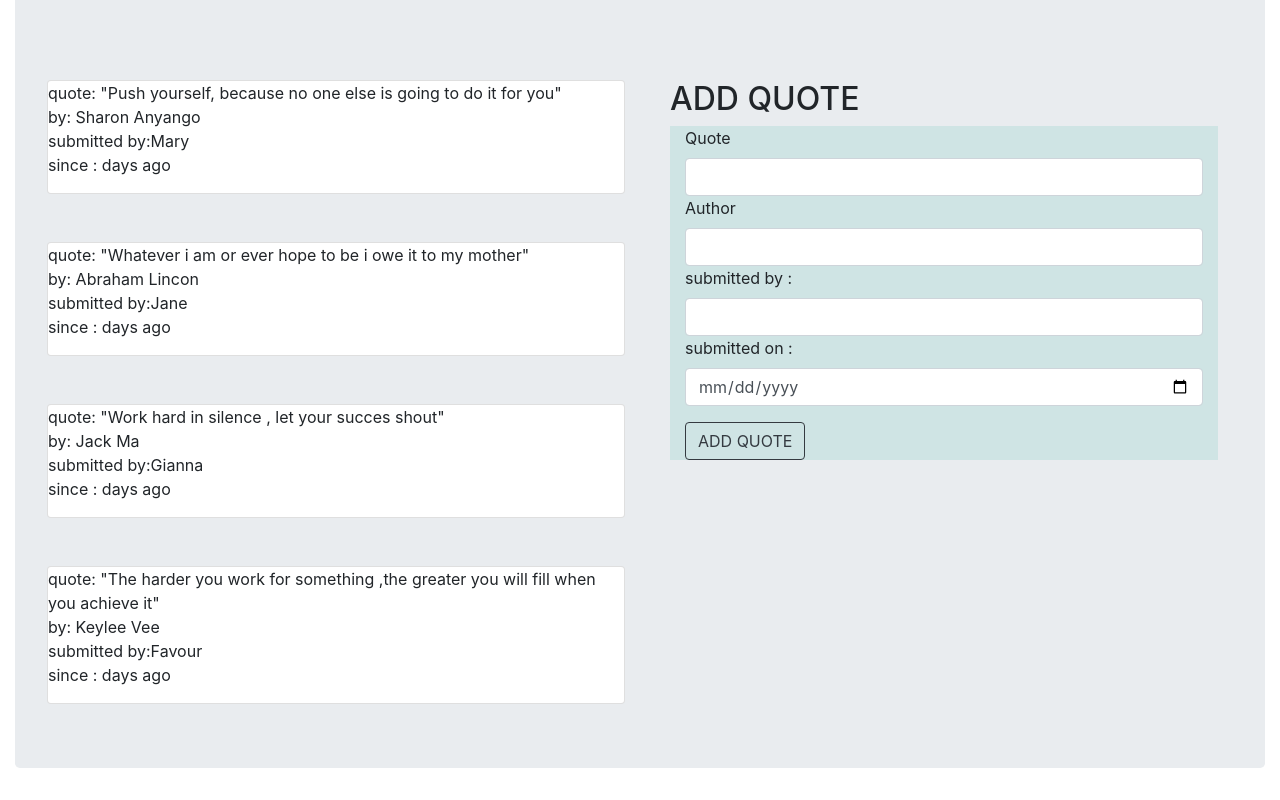
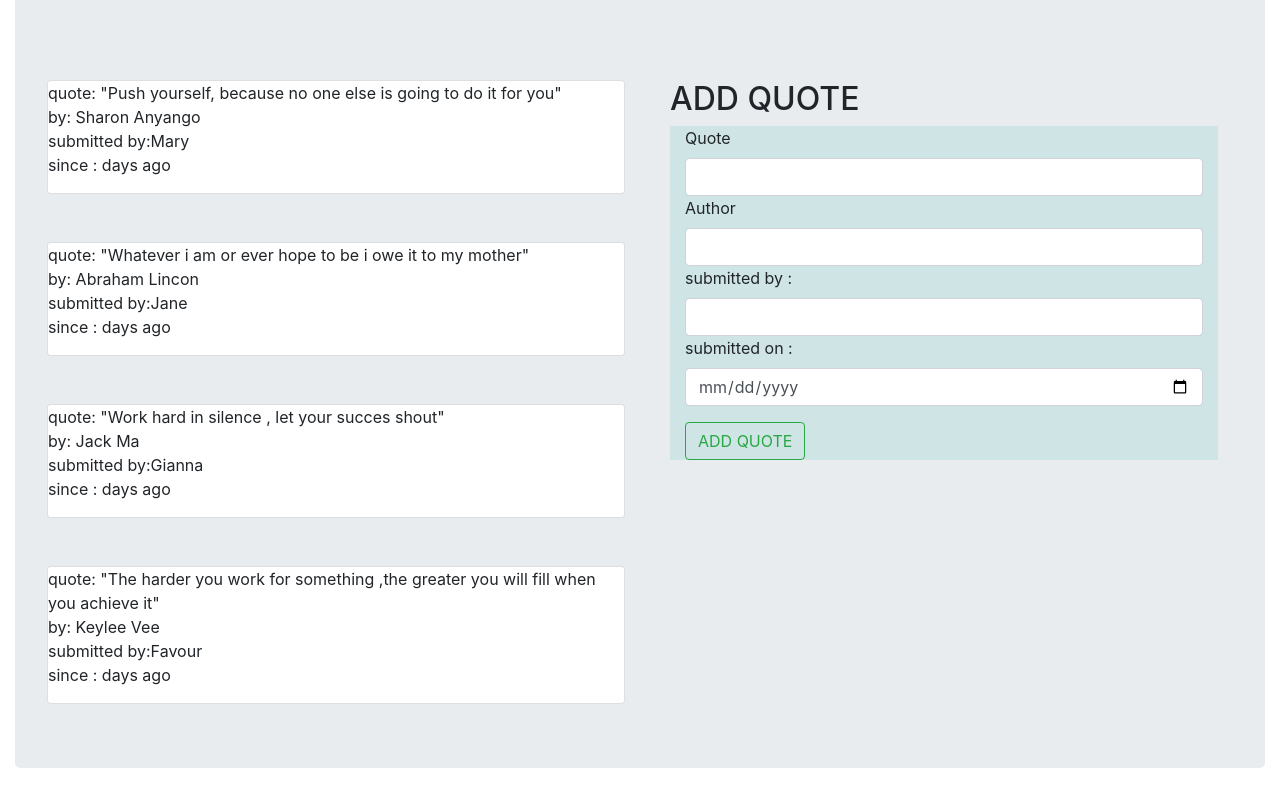
Before and after one commit to sharon0812/quotes, an Angular app: page / in a window 1280 px wide. Shown: the part 532-1332 px from the top of the page. Built offline with nearby package versions, Linux system fonts and the light colour scheme.

Commit message:
add a quote form

```diff
--- a/src/app/quote-form/quote-form.component.html
+++ b/src/app/quote-form/quote-form.component.html
@@ -18,7 +18,7 @@
           <label for="submitted">submitted on :</label>
           <input type="date" class="form-control" id="since" [(ngModel)]="newQuote.since" name="completeDate" #name='ngModel' required>
         </div>
-        <button type="submit" (click)='submitQuote()' class="btn btn-outline-dark">ADD QUOTE</button>
+        <button type="submit" (click)='submitQuote()' class="btn btn-outline-success">ADD QUOTE</button>
       </form>
   </div>
 
```
